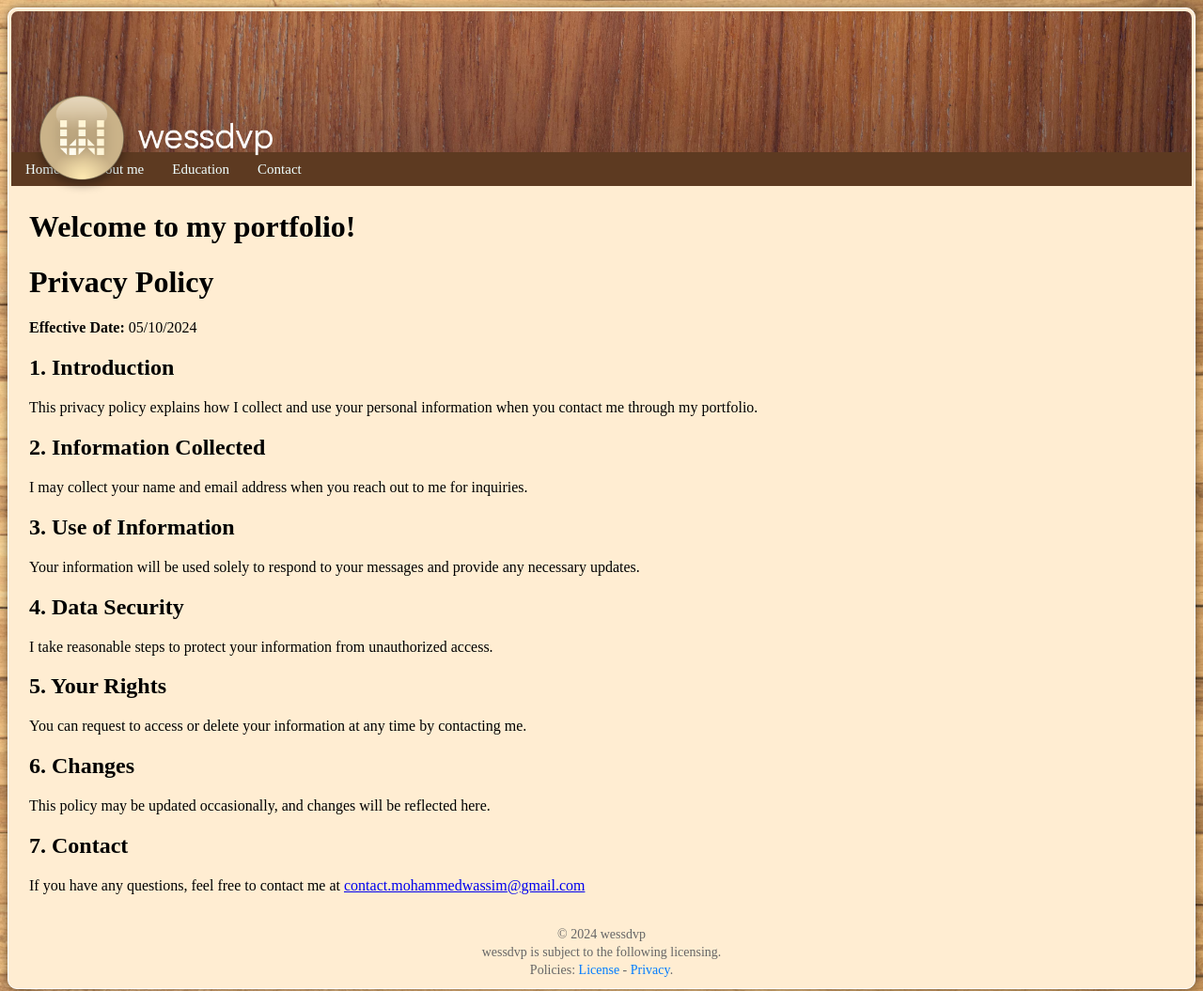
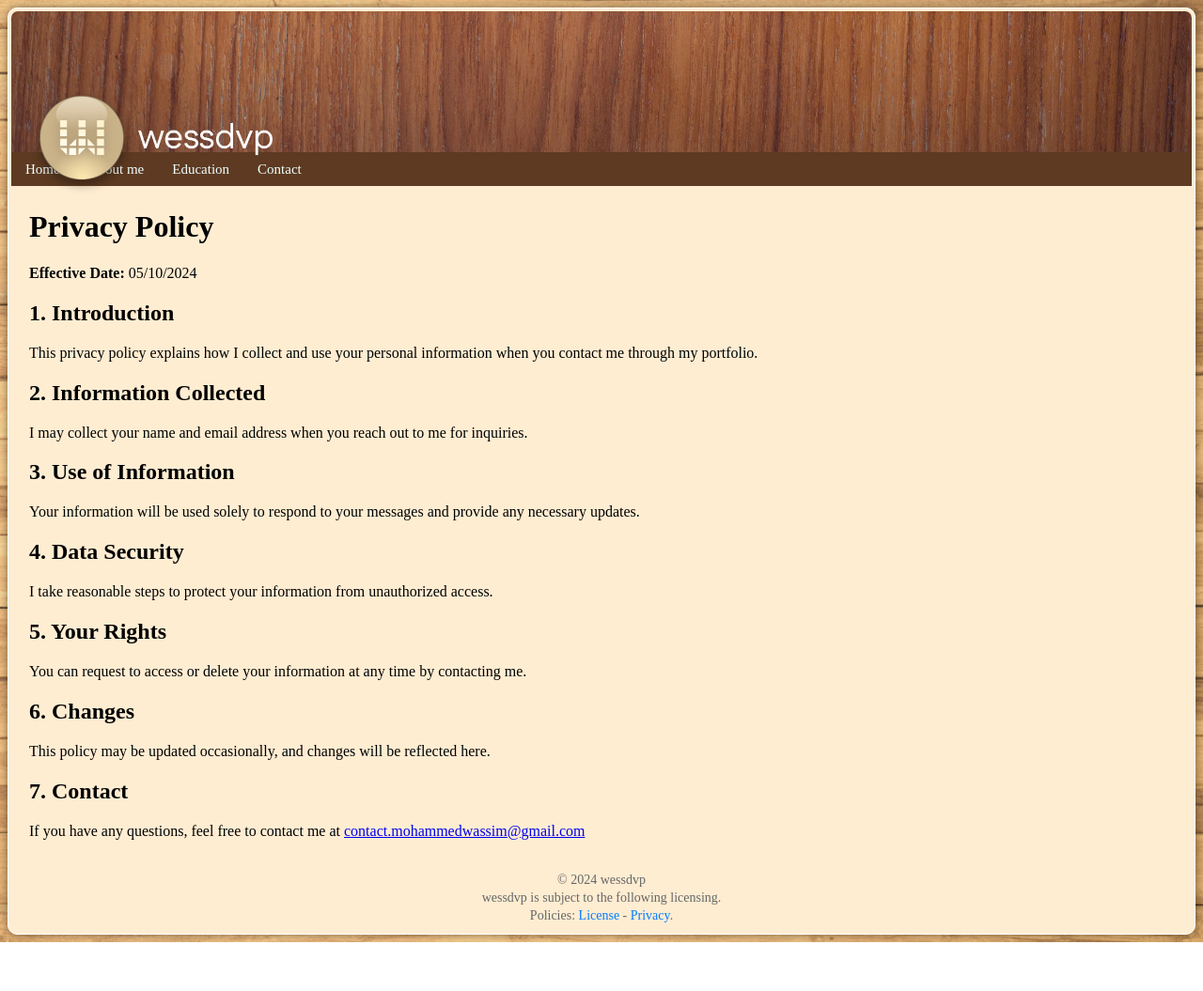
Before and after one commit to wessdvp/portfolio, a plain HTML site: page privacy.html in a window 1280 px wide. Shown: the top 1055 px of the page at 94% size. After the commit the page ends 1003 px from the top, so only its background shows below. Drawn offline with Linux system fonts and the light colour scheme; a web font is replaced by a local one.

Commit message:
Update privacy.html

```diff
--- a/privacy.html
+++ b/privacy.html
@@ -27,7 +27,6 @@
         </tr>
         <tr>
             <td class="mainweb">
-                <h1>Welcome to my portfolio!</h1>
                 <h1>Privacy Policy</h1>
                 <p><strong>Effective Date:</strong> 05/10/2024</p>
 
```
